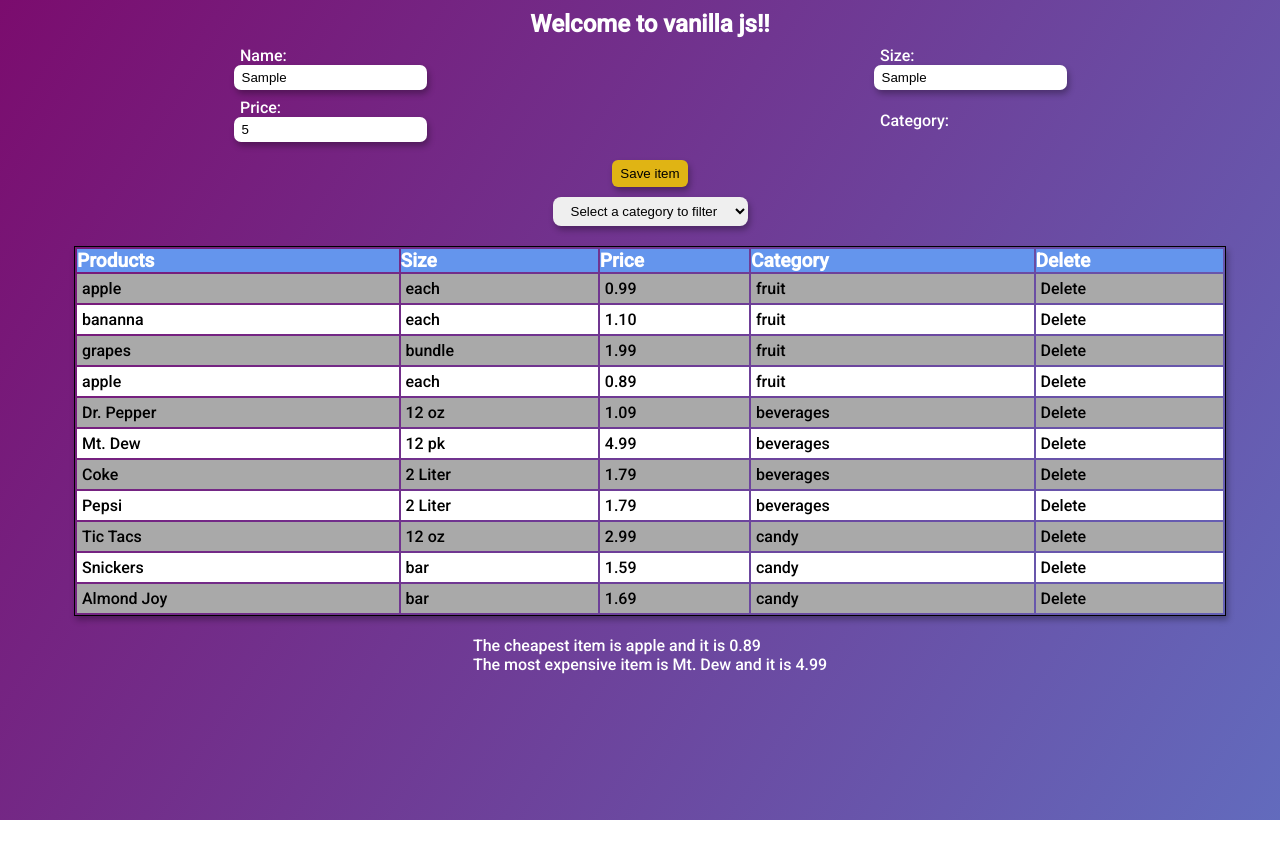
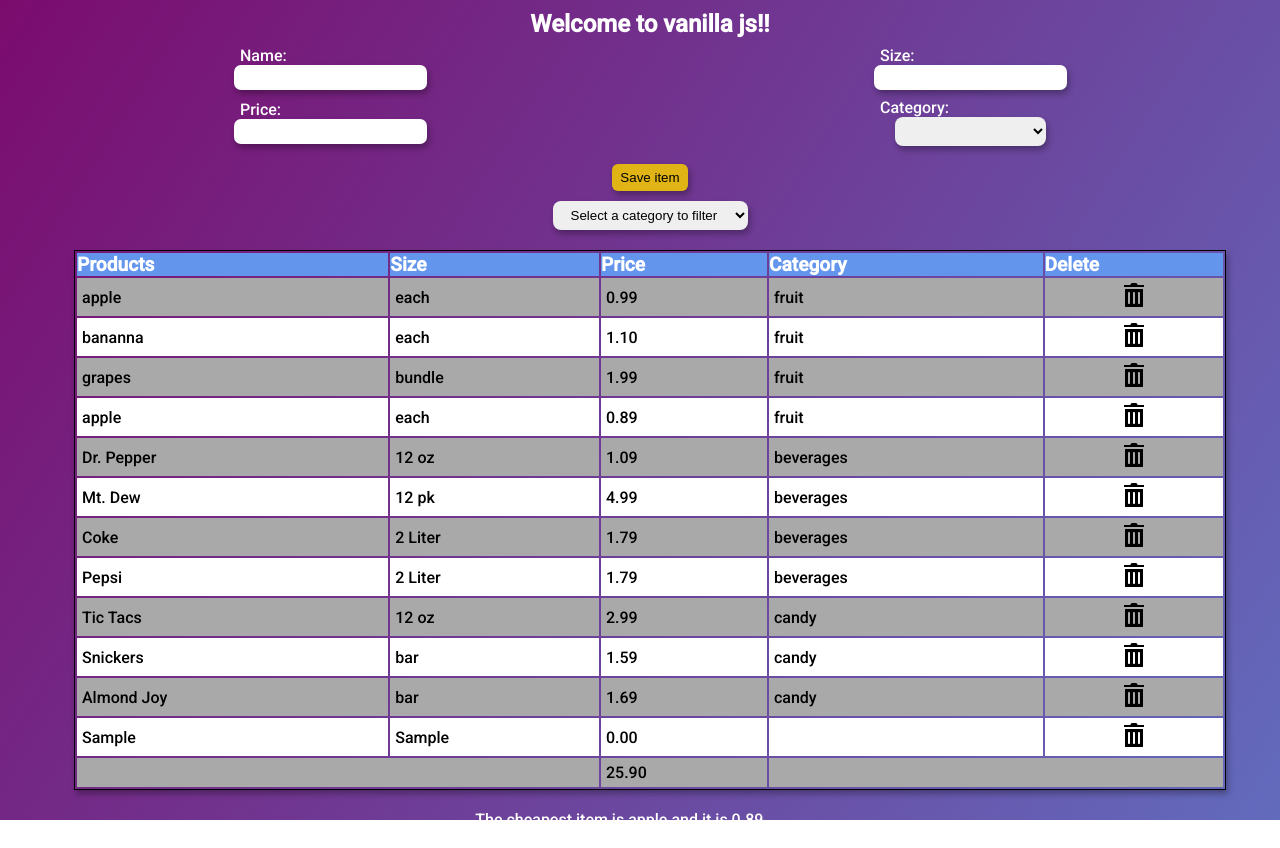
Before and after one commit to beanno1116/vanillajs2, a website built with webpack: page public/index.html in a window 1280 px wide. Both pictures are taken after typing "Sample", "Sample", "5" into the empty fields and a click on the button "Save item". Before the commit the page ends 820 px from the top, so only its background shows below. Built offline with nearby package versions, Linux system fonts and the light colour scheme.

Commit message:
added total and save items function

```diff
--- a/src/index.js
+++ b/src/index.js
@@ -18,6 +18,12 @@ const state = {
         price: "",
         category: "",
     },
+}
+
+const getTotal = () => {
+    return filteredData.reduce((acc,curr) => {
+        return acc + +curr.price;
+    },0);
 }
 
 const getCheapestItem = () => {
@@ -70,6 +76,21 @@ const displayMostExpensiveItem = () => {
     parent.appendChild(div);
 }
 
+const addSvg = () => {
+    state.items.forEach(i => {
+        const svg = document.createElementNS("http://www.w3.org/2000/svg","svg");
+        const path = document.createElementNS("http://www.w3.org/2000/svg","path");
+        svg.setAttribute('viewbox','0 0 24 24');
+        svg.setAttribute('height','24px');
+        svg.setAttribute('width','24px');
+        path.setAttribute('d','M3 6v18h18v-18h-18zm5 14c0 .552-.448 1-1 1s-1-.448-1-1v-10c0-.552.448-1 1-1s1 .448 1 1v10zm5 0c0 .552-.448 1-1 1s-1-.448-1-1v-10c0-.552.448-1 1-1s1 .448 1 1v10zm5 0c0 .552-.448 1-1 1s-1-.448-1-1v-10c0-.552.448-1 1-1s1 .448 1 1v10zm4-18v2h-20v-2h5.711c.9 0 1.631-1.099 1.631-2h5.315c0 .901.73 2 1.631 2h5.712z');
+        svg.appendChild(path);
+        const div = document.getElementById('trash-' + i.id);
+        div.appendChild(svg);
+
+    })
+}
+
 const buildDeleteLinks = () => {
     const deletes = document.querySelectorAll('td[data-delete');
     for(let del of deletes){
@@ -115,14 +136,15 @@ const buildTable = () => {
 
     filteredData.map(item => {
         const {name,id,price,category,size} = item;
-        html += `<tr><td>${name}</td><td>${size}</td><td>${formatMoney(price)}</td><td>${category}</td><td id="tr-${id}" style="cursor:pointer;" data-delete="${id}">Delete</td></tr>`
+        html += `<tr><td>${name}</td><td>${size}</td><td>${formatMoney(price)}</td><td>${category}</td><td id="tr-${id}" style="cursor:pointer;" data-delete="${id}"><div style="text-align:center;" id="trash-${id}"></div></td></tr>`
     })
-
+    html += `<tr><td colspan="2"></td><td>${formatMoney(getTotal())}</td><td colspan="2"></td></tr>`;
     html += '</table>';
     document.getElementById('items').innerHTML = html;
     buildDeleteLinks();
     displayCheapestItem();
     displayMostExpensiveItem();
+    addSvg();
 }
 
 buildTable();
@@ -151,11 +173,11 @@ const handleFilterChange = (e) => {
 const buildFilterBox = () => {
     const categories = data.unique('category');
 
-    let html = '<select id="category-filter"><option value="0">Select a category to filter</option>'
+    let html = '<select id="category-filter"><option value="0">Select a category to filter</option>';
     categories.map(c => {
         html += `<option value="${c}">${c}</option>`;
     })
-    html += '</select>';
+    html += "</select>";
     document.getElementById('filter').innerHTML = html;
     const newSelect = document.getElementById('category-filter');
     newSelect.addEventListener('change',handleFilterChange);
@@ -173,3 +195,34 @@ const deleteItem = id => {
         buildTable();
     }
 }
+
+const saveButton = document.getElementById('save-item');
+
+const clearForm = () => {
+    Object.keys(state.currentItem).map(key => {
+        document.getElementById(key).value = "";
+    })
+}
+
+const saveItem = () => {
+    const copyItems = [...state.items,state.currentItem];
+    state.items = copyItems;
+    filteredData = copyItems;
+    clearForm();
+    buildTable();
+}
+saveButton.addEventListener('click',saveItem);
+
+const createItemCategory = () => {
+    const categories = data.unique('category');
+    let html = `<select id="category"><option value="0">Select a category</option>`;
+    categories.map(c => {
+        html += `<option value="${c}">${c}</option>`;
+    })
+    html += "</select>";
+    document.getElementById('item-category').innerHTML = html;
+    const newSelect = document.getElementById('category');
+    newSelect.addEventListener('change',changeState);
+}
+
+createItemCategory();
--- a/src/styles.css
+++ b/src/styles.css
@@ -122,7 +122,7 @@ td {
     margin-top: 10px;
 }
 
-.filter-div select {
+select {
     padding: 6px 14px;
     border-radius: 8px;
     outline: none;
```
